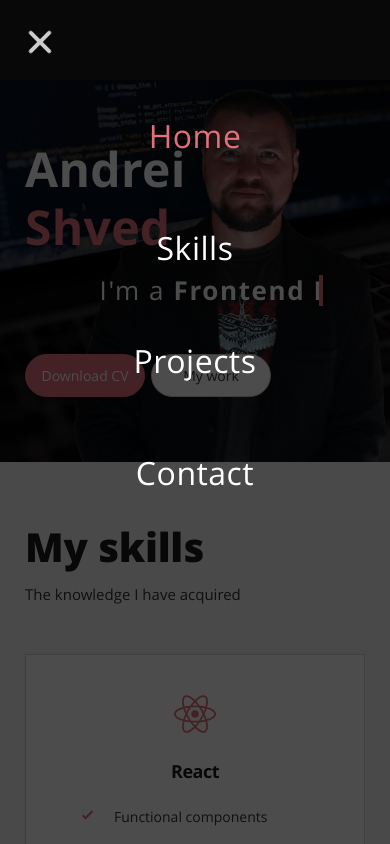
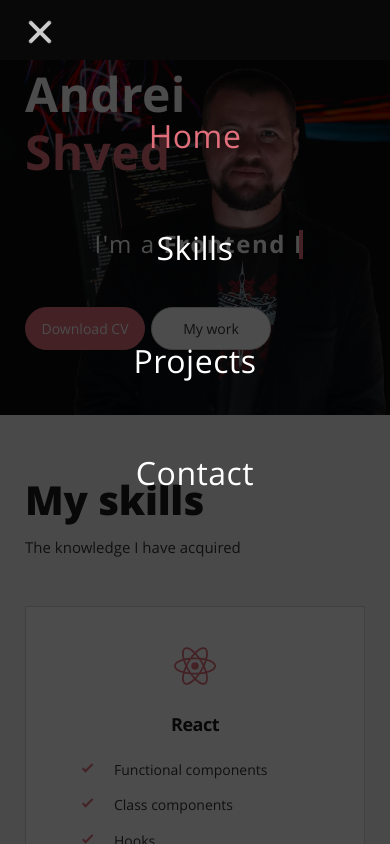
Before and after one commit to svensktutby/personal-portfolio, a React (Create React App) app: page / in a window 390 px wide. Both pictures are taken after a click on the button 40 px from the left and 40 px from the top of the page. Shown: the top 844 px of the page. Built offline with nearby package versions, Linux system fonts and the light colour scheme.

Commit message:
fix: close mobile menu, nav height

```diff
--- a/src/bll/store.ts
+++ b/src/bll/store.ts
@@ -295,8 +295,8 @@ export const store: StoreType = {
         projectType: 'landingPage',
         title: 'Singolo',
         description:
-          'This landing page was developed with perfect pixel method, W3C validation, responsive and' +
-          ' flexible layout, semantic HTML5 tags, CSS3 transformations and animations, cross browser support, Vanilla JS' +
+          'This landing page was developed with perfect pixel method, W3C validation, BEM, responsive and' +
+          ' flexible layout, semantic HTML5 tags, CSS3 transformations and animations, cross browser supporting, Vanilla JS' +
           ' touch slider and effects.',
         link: {
           demo: 'https://svensktutby.github.io/singolo',
@@ -308,8 +308,8 @@ export const store: StoreType = {
         projectType: 'landingPage',
         title: 'Hipsweet',
         description:
-          'This landing page was developed with perfect pixel method, W3C validation, semantic HTML5 tags, CSS3' +
-          ' transformations and animations, cross browser support. Were used Gulp, SCSS, Yandex maps API, jQuery libraries.',
+          'This landing page was developed with perfect pixel method, W3C validation, BEM, semantic HTML5 tags, CSS3' +
+          ' transformations and animations, cross browser supporting. Were used Gulp, SCSS, Yandex maps API, jQuery libraries.',
         link: {
           demo: 'https://svensktutby.github.io/loftschool-hipsweet/dist',
           github: 'https://github.com/svensktutby/loftschool-hipsweet',
@@ -320,8 +320,9 @@ export const store: StoreType = {
         projectType: 'webSite',
         title: 'Mishka',
         description:
-          'This web site was developed with perfect pixel method, W3C validation, responsive and flexible layout,' +
-          ' semantic HTML5 tags, CSS3 transformations and animations, cross browser support. Were used Gulp, SCSS, Stylelint.',
+          'This web site was developed with perfect pixel method, W3C validation, BEM, responsive and flexible layout,' +
+          ' semantic HTML5 tags, CSS3 transformations and animations, cross browser supporting, Vanilla JS. Were used Gulp,' +
+          ' SCSS, Yandex maps API, Stylelint.',
         link: {
           demo: 'https://svensktutby.github.io/html-a-mishka/build',
           github: 'https://github.com/svensktutby/html-a-mishka',
@@ -332,8 +333,8 @@ export const store: StoreType = {
         projectType: 'webSite',
         title: 'Gllacy',
         description:
-          'This web site was developed with perfect pixel method, W3C validation, semantic HTML5 tags,' +
-          ' CSS3 transformations and animations, cross browser support, Vanilla JS. Was used Google maps API.',
+          'This web site was developed with perfect pixel method, W3C validation, BEM, semantic HTML5 tags,' +
+          ' CSS3 transformations and animations, cross browser supporting, Vanilla JS. Was used Google maps API.',
         link: {
           demo: 'https://svensktutby.github.io/html-a-gllacy',
           github: 'https://github.com/svensktutby/html-a-gllacy',
@@ -344,8 +345,8 @@ export const store: StoreType = {
         projectType: 'webSite',
         title: 'Nerds',
         description:
-          'This web site was developed with perfect pixel method, W3C validation, semantic HTML5 tags,' +
-          ' CSS3 transformations and animations, cross browser support, Vanilla JS. Was used Google maps API.',
+          'This web site was developed with perfect pixel method, W3C validation, BEM, semantic HTML5 tags,' +
+          ' CSS3 transformations and animations, cross browser supporting, Vanilla JS. Was used Google maps API.',
         link: {
           demo: 'https://svensktutby.github.io/html-a-nerds/',
           github: 'https://github.com/svensktutby/html-a-nerds',
--- a/src/components/Main/Main.module.scss
+++ b/src/components/Main/Main.module.scss
@@ -21,7 +21,7 @@
     bottom: 0;
     left: 0;
 
-    background-color: $overlay;
+    background-color: rgba(0, 0, 0, 0.4);;
   }
 
   @media screen and (max-width: $screen-md) {
@@ -33,10 +33,6 @@
 .container {
   display: flex;
   align-items: center;
-
-  @media screen and (max-width: $screen-md) {
-    padding-top: 140px;
-  }
 }
 
 .content {
@@ -84,7 +80,7 @@
   @media screen and (max-width: $screen-sm) {
     @include font-size(48px);
 
-    margin-bottom: px-rem(20px);
+    margin-bottom: 50px;
   }
 }
 
@@ -103,9 +99,13 @@
   }
 
   @media screen and (max-width: $screen-sm) {
-    @include font-size(26px);
+    @include font-size(24px);
 
-    margin-bottom: px-rem(20px);
+    margin-bottom: 20px;
+  }
+
+  @media screen and (max-width: $screen-xs) {
+    @include font-size(22px);
   }
 }
 
--- a/src/components/Nav/LinkList/LinkList.module.scss
+++ b/src/components/Nav/LinkList/LinkList.module.scss
@@ -9,28 +9,22 @@
   text-transform: capitalize;
 
   &.active {
-    width: 100%;
-    height: 100%;
-
-    opacity: 1;
+    display: block;
   }
 
   @media screen and (max-width: $screen-lg) {
     position: fixed;
+    display: none;
     z-index: 10;
     top: 0;
     left: 0;
-
-    width: 0;
-    height: 0;
+    width: 100%;
+    height: 100%;
     padding-top: 80px;
 
     text-align: center;
 
-    opacity: 0;
-
-    transition-duration: $transition-time;
-    transition-property: height, width, top, opacity;
+    animation: fadeIn $transition-time * 2;
   }
 
   @media screen and (orientation: landscape) and (max-width: $screen-lg) {
@@ -74,3 +68,12 @@
     font-size: 2rem;
   }
 }
+
+@keyframes fadeIn {
+  from {
+    opacity: 0;
+  }
+  to {
+    opacity: 1;
+  }
+}
--- a/src/components/Nav/LinkList/LinkList.tsx
+++ b/src/components/Nav/LinkList/LinkList.tsx
@@ -7,9 +7,10 @@ import styleLink from '../../common/styles/link.module.scss';
 type PropsType = {
   links: Array<string>;
   active: boolean;
+  closeHandler: () => void;
 };
 
-export const LinkList: FC<PropsType> = ({ links, active }) => {
+export const LinkList: FC<PropsType> = ({ links, active, closeHandler }) => {
   const listClassName = `${s.list} ${active ? s.active : ''}`;
 
   return (
@@ -24,6 +25,7 @@ export const LinkList: FC<PropsType> = ({ links, active }) => {
               duration={500}
               activeClass={s.active}
               spy={true}
+              onClick={closeHandler}
             >
               {link}
             </Link>
--- a/src/components/Nav/Nav.module.scss
+++ b/src/components/Nav/Nav.module.scss
@@ -13,7 +13,6 @@
 
   @media screen and (max-width: $screen-lg) {
     right: 0;
-    left: 0;
 
     width: auto;
     height: $header-height;
@@ -23,8 +22,8 @@
 .nav .container {
   display: flex;
   align-items: center;
-  padding-top: 25px;
-  padding-bottom: 25px;
+  padding-top: 30px;
+  padding-bottom: 30px;
 
   // Profile
   & > div:first-of-type {
--- a/src/components/Nav/Nav.tsx
+++ b/src/components/Nav/Nav.tsx
@@ -40,10 +40,18 @@ export const Nav: FC<PropsType> = ({
 
         {menuActive ? (
           <Overlay closeHandler={closeHandler}>
-            <LinkList links={navLinks} active={menuActive} />
+            <LinkList
+              links={navLinks}
+              active={menuActive}
+              closeHandler={closeHandler}
+            />
           </Overlay>
         ) : (
-          <LinkList links={navLinks} active={menuActive} />
+          <LinkList
+            links={navLinks}
+            active={menuActive}
+            closeHandler={closeHandler}
+          />
         )}
       </div>
     </nav>
--- a/src/components/common/styles/base/variables.scss
+++ b/src/components/common/styles/base/variables.scss
@@ -104,5 +104,5 @@ $z-index-modal:               100;
 $retina-dpi:                  144dpi;
 $retina-dppx:                 1.5dppx;
 
-$header-height: 80px;
+$header-height: 60px;
 $aside-width:   235px;
```
Also changed, not shown: src/assets/images/bg-main.jpeg.
